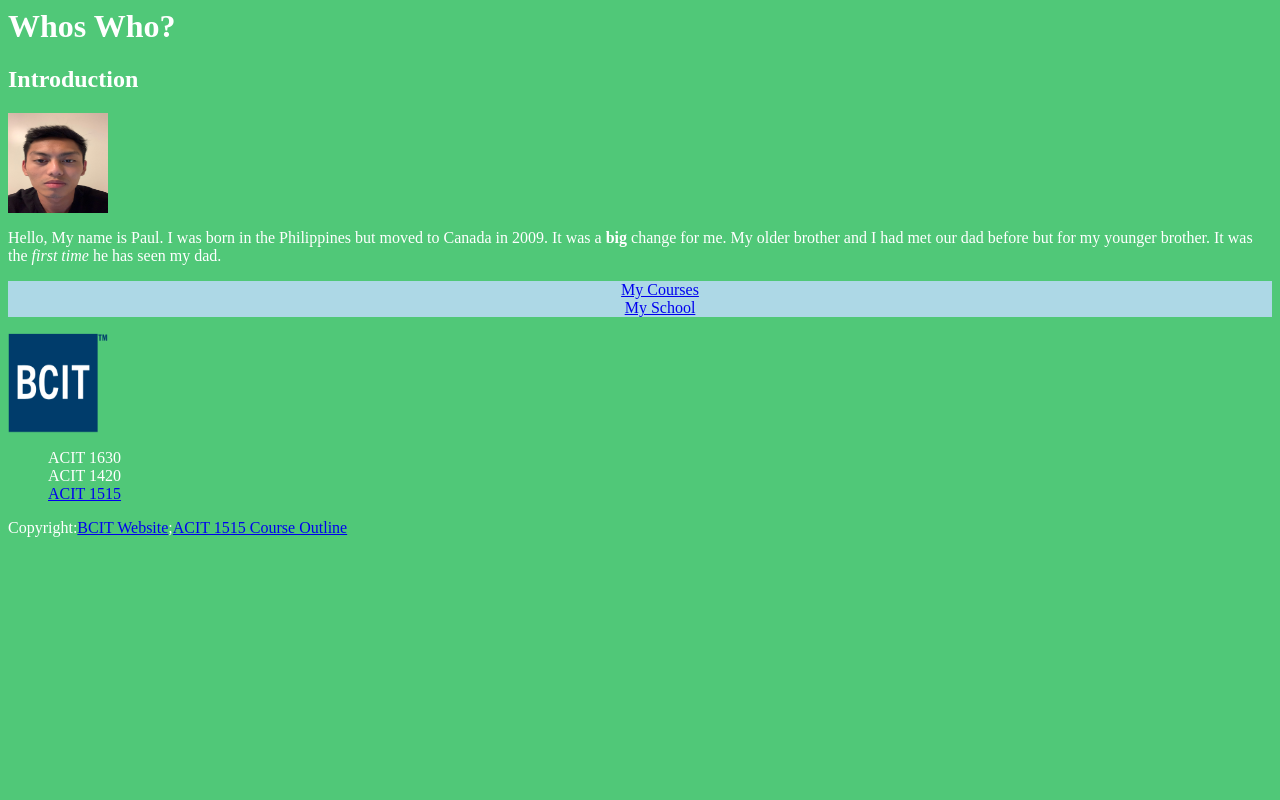
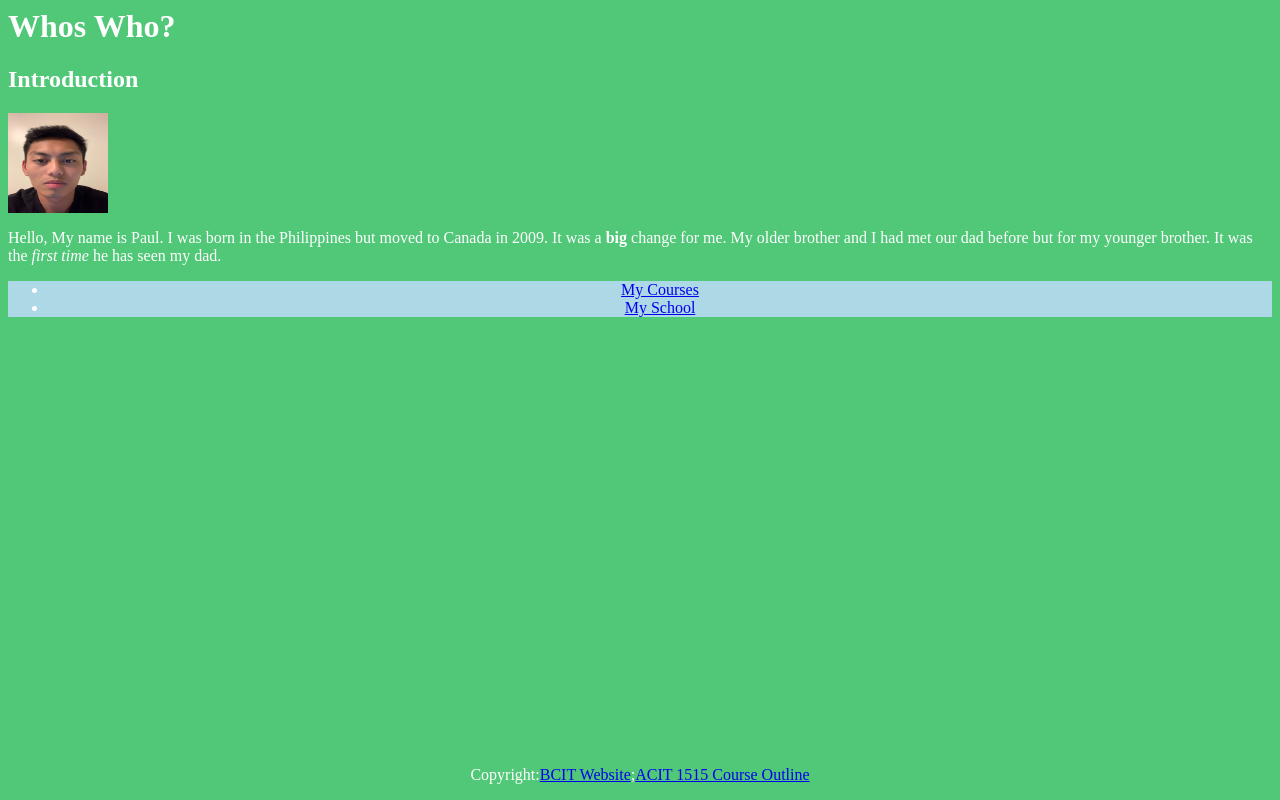
Before and after one commit to PaulBaltazar/Personal_Website, a plain HTML site: page index.html in a window 1280 px wide. Drawn offline with Linux system fonts and the light colour scheme.

Commit message:
add heading to school.html and move BCIT image there

```diff
--- a/css/stylesheet.css
+++ b/css/stylesheet.css
@@ -17,6 +17,14 @@ nav{
     background-color: lightblue;
     text-align: center;
 }
-ul{
+nav{
     list-style-type: none;
 }
+.copyright{
+    position: fixed;
+  left: 0;
+  bottom: 0;
+  width: 100%;
+  color: white;
+  text-align: center;
+}
--- a/index.html
+++ b/index.html
@@ -32,23 +32,9 @@
           <li><a href="misc/school.html">My School</a></li>
         </ul>
       </nav>
-      <a href="https://www.bcit.ca/">
-        <img
-          src="images/bcit_logo.png"
-          alt="Bcit Logo"
-          width="100"
-          height="100"
-        />
-      </a>
-      <ul>
-        <li>ACIT 1630</li>
-        <li>ACIT 1420</li>
-        <li>
-          <a href="https://www.bcit.ca/outlines/20223048461/">ACIT 1515</a>
-        </li>
-      </ul>
+
     </main>
-    <footer>
+    <footer class="Copyright">
       <p>
         Copyright:<a href="https://www.bcit.ca/" title="BCIT Website"
           >BCIT Website</a
```
Also changed, not shown: misc/courses.html (+9 -2 lines), misc/school.html (+3 -3 lines).
